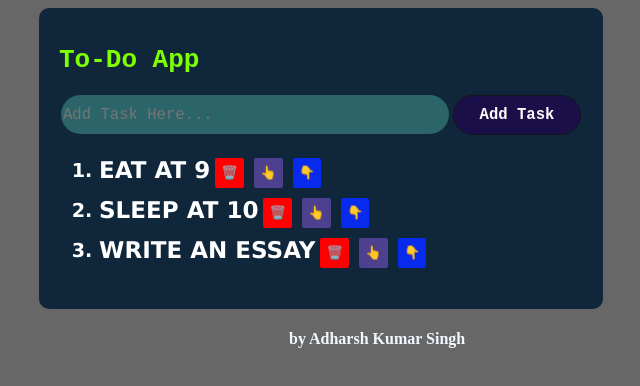
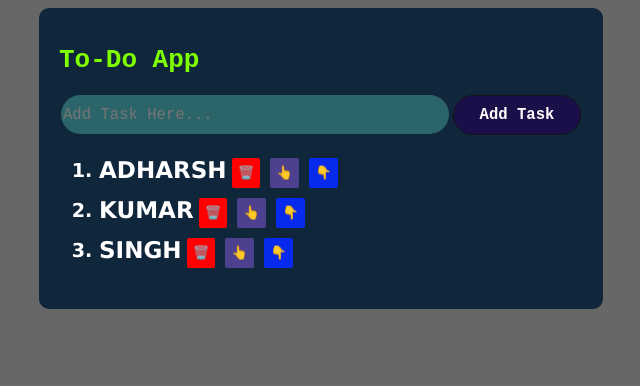
Before and after one commit to adrsshh/React-To-Do-App, a React (Vite) app: page / in a window 1280 px wide. Shown: the top 386 px of the page, without its empty margins (319-959 px from the left). Built offline with nearby package versions, Linux system fonts and the light colour scheme.

Commit message:
Update To-Do.jsx

```diff
--- a/src/To-Do.jsx
+++ b/src/To-Do.jsx
@@ -3,7 +3,7 @@ import { useState } from "react";
 
 
 function ToDo() {
-    const [tasks, setTasks] = useState(["EAT AT 9", "SLEEP AT 10", "WRITE AN ESSAY"]);
+    const [tasks, setTasks] = useState(["ADHARSH", "KUMAR", "SINGH"]);
     const [newTask, setNewTask] = useState("");
 
     function inputHandle(event) {
@@ -66,7 +66,6 @@ function ToDo() {
                 }
             </ol>
             </div>
-            <h4>by Adharsh Kumar Singh</h4>
         </div>
     )
 }
```
